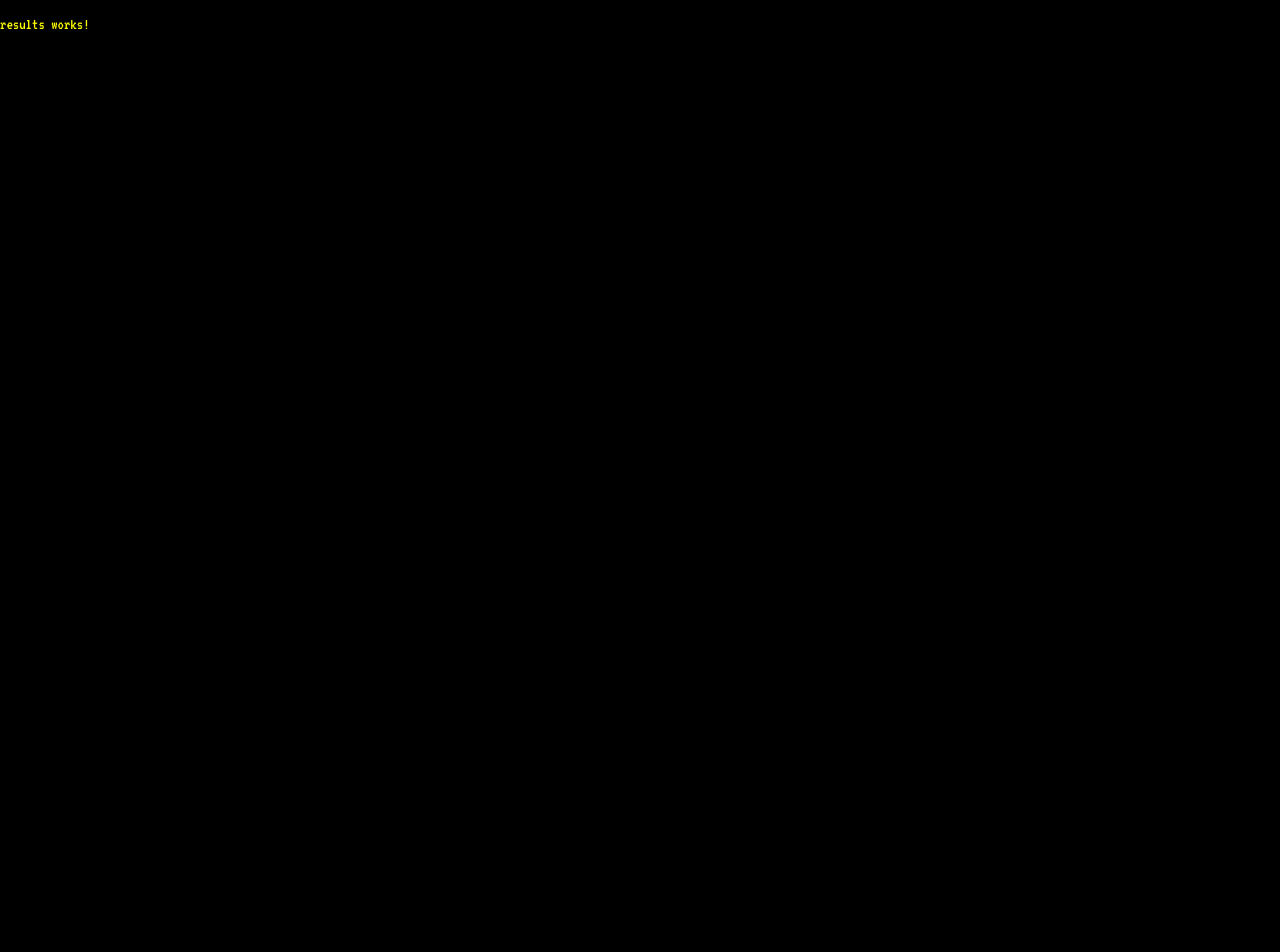
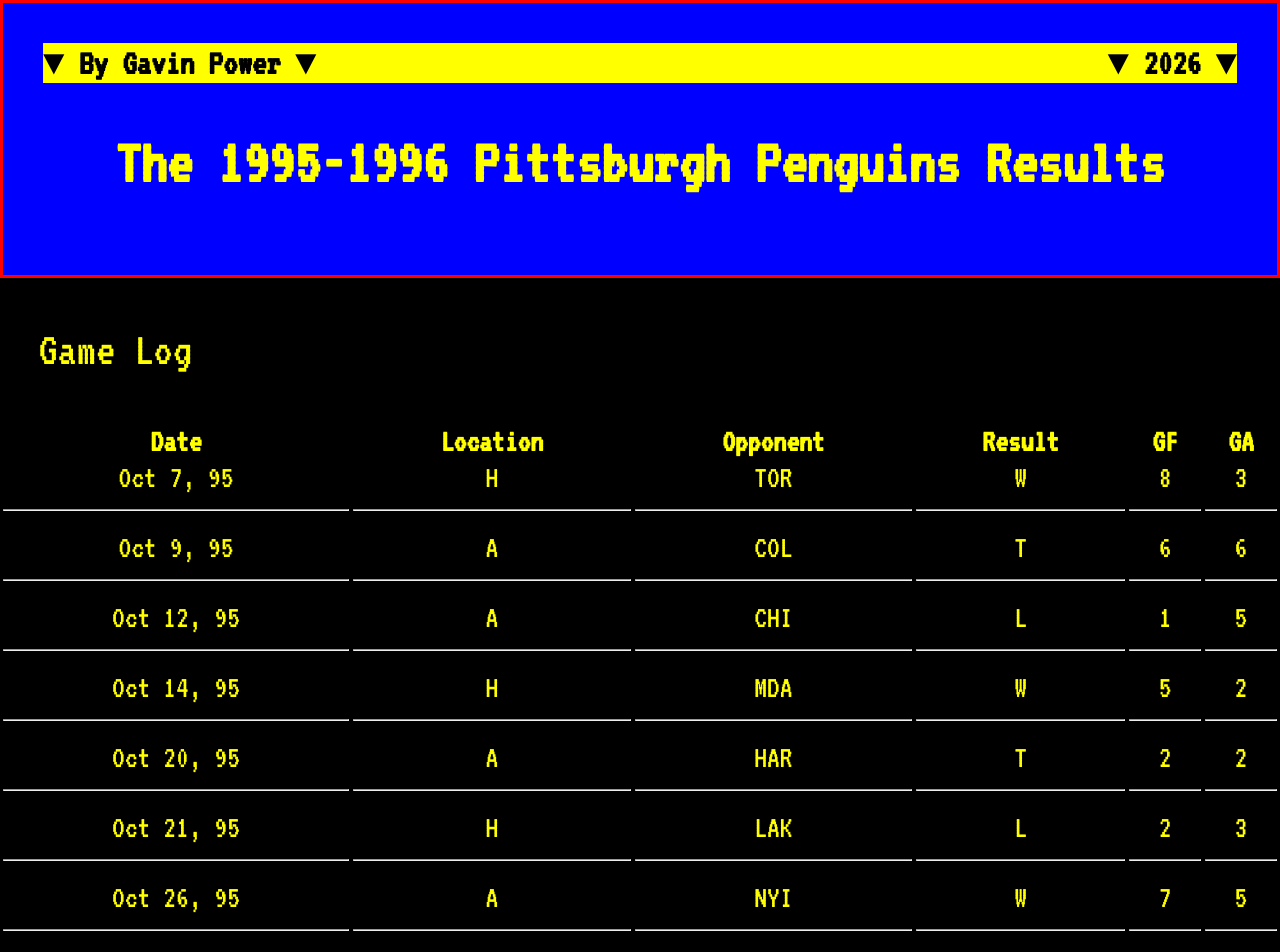
Before and after one commit to powerrgav/96pens, an Angular app: page /results in a window 1280 px wide. Shown: the part 80-1032 px from the top of the page. Before the commit the page ends 800 px from the top, so only its background shows below. Built offline with nearby package versions, Linux system fonts and the light colour scheme.

Commit message:
Add results page and data

```diff
--- /dev/null
+++ b/src/app/results-info.ts
@@ -0,0 +1,8 @@
+export interface ResultsInfo {
+    Date: string;
+    Location: string;
+    Opponent: string;
+    Result: string;
+    GF: number;
+    GA: number;
+}
--- a/src/app/results/results.css
+++ b/src/app/results/results.css
@@ -0,0 +1,31 @@
+table{
+    width: 100%;
+    text-align: center;
+    font-size: 2rem;
+}
+.landingWrapper{
+    background-color: blue;
+    border: 3px solid red;
+    margin-inline:auto;
+    padding: 2.5rem;
+}
+
+.landingHeader{
+    display: flex;
+    background-color: yellow;
+    color: black;
+    font-size: 2.25rem;
+    font-weight: 600;
+    line-height: 2.5rem;
+    justify-content: space-between;
+}
+
+.landingTitle{
+    font-size: 4rem;
+    color: yellow;
+    font-weight: 700;
+    margin-top: 3rem;
+    margin-bottom: 2.5rem;
+    text-align: center;
+    justify-items: center;
+}
--- a/src/app/results/results.html
+++ b/src/app/results/results.html
@@ -1 +1,41 @@
-<p>results works!</p>
+<main>
+    <div class="landingWrapper"><!--Start landing wrapper-->
+        <div class="landingHeader"><!--Start landing header-->
+            <span>▼ By Gavin Power ▼</span>
+            <span>▼ 2026 ▼</span>
+        </div><!--End landing wrapper-->
+        <div class="landingTitle">
+            <span>The 1995-1996 Pittsburgh Penguins Results</span>
+        </div>
+    </div><!--End landing wrapper-->
+
+    <div class="resultsWrapper"><!--Start main game log area-->
+
+        <p style="font-size: 3rem; padding-left: 3%;">Game Log</p>
+
+        <table><!--Start results table-->
+
+            <thead>
+                <tr>
+                    @for (column of displayedResultsColumns; track column){
+                        <th>{{column}}</th>
+                    }
+                </tr>
+            </thead>
+
+            <tbody>
+                @for (result of resultsData; track result.Date){
+                    <tr>
+                        @for (column of displayedResultsColumns; track column){
+                            <td>{{ $any(result)[column]}}<hr></td>
+                        }@empty {
+                    <tr>
+                        <td [attr.colspan]="displayedResultsColumns.length">no results found</td>
+                    </tr>
+                }
+                    </tr>
+                }
+            </tbody>
+        </table>
+    </div>
+</main>
--- a/src/app/results/results.ts
+++ b/src/app/results/results.ts
@@ -1,4 +1,5 @@
 import { Component } from '@angular/core';
+import { ResultsInfo } from '../results-info';
 
 @Component({
   selector: 'app-results',
@@ -9,4 +10,100 @@
 })
 export class Results {
 
+  displayedResultsColumns: string[] = [
+    'Date',
+    'Location',
+    'Opponent',
+    'Result',
+    'GF',
+    'GA',
+  ];
+
+  //data source https://www.hockey-reference.com/teams/PIT/1996_gamelog.html
+  resultsData: ResultsInfo[] = [
+    {Date:'Oct 7, 95', Location:'H', Opponent:'TOR',Result:'W', GF:8, GA:3},
+    {Date:'Oct 9, 95', Location:'A', Opponent:'COL',Result: 'T', GF:6 , GA:6},
+    {Date:'Oct 12, 95' , Location:'A' , Opponent:'CHI' ,Result: 'L', GF:1 , GA:5 },
+    {Date:'Oct 14, 95' , Location:'H' , Opponent:'MDA' ,Result: 'W', GF:5 , GA:2 },
+    {Date:'Oct 20, 95' , Location: 'A', Opponent:'HAR' ,Result: 'T', GF:2 , GA:2 },
+    {Date:'Oct 21, 95' , Location:'H' , Opponent:'LAK' ,Result: 'L', GF:2 , GA:3 },
+    {Date:'Oct 26, 95' , Location:'A' , Opponent:'NYI' ,Result: 'W', GF:7 , GA:5 },
+    {Date:'Oct 28, 95' , Location:'A', Opponent:'NJD' ,Result: 'W', GF:5 , GA:3 },
+    {Date:'Nov 1, 95' , Location:'H' , Opponent:'TBL',Result: 'W', GF:10 , GA:0 },
+    {Date:'Nov 3, 95' , Location:'A' , Opponent:'BUF' ,Result: 'T', GF:3 , GA:3 },
+    {Date: 'Nov 4, 95', Location:'H' , Opponent:'PHI' ,Result: 'W', GF:7 , GA:4 },
+    {Date: 'Nov 8, 95', Location:'A' , Opponent:'OTT' ,Result: 'W', GF:7 , GA:1 },
+    {Date: 'Nov 10, 95', Location:'A' , Opponent:'SJS' ,Result: 'W', GF:9 , GA:1 },
+    {Date:'Nov 11, 95' , Location:'A' , Opponent:'LAK' ,Result: 'L', GF:2 , GA:3 },
+    {Date:'Nov 14, 95' , Location:'H' , Opponent:'DAL' ,Result: 'W', GF:4 , GA:2 },
+    {Date:'Nov 17, 95' , Location:'A' , Opponent:'WSH' ,Result: 'W', GF:3 , GA:2 },
+    {Date:'Nov 18, 95', Location:'H' , Opponent: 'WSH',Result: 'W', GF:3 , GA:0 },
+    {Date:'Nov 21, 95' , Location:'A' , Opponent:'NYR' ,Result: 'L', GF:4 , GA:9 },
+    {Date:'Nov 22, 95' , Location:'H' , Opponent:'NYR' ,Result: 'L', GF:3 , GA:4 },
+    {Date:'Nov 25, 95' , Location:'H' , Opponent:'BUF' ,Result: 'W', GF:5 , GA:3 },
+    {Date: 'Nov 28, 95', Location:'H' , Opponent:'OTT' ,Result: 'W', GF:7 , GA:2 },
+    {Date:'Nov 30, 95' , Location:'A' , Opponent:'BOS' ,Result: 'W', GF:9 , GA:6 },
+    {Date: 'Dec 1, 95', Location:'H' , Opponent:'FLA' ,Result: 'W', GF:2 , GA:1 },
+    {Date:'Dec 3, 95' , Location:'A' , Opponent:'TBL' ,Result: 'W', GF:5 , GA:4 },
+    {Date:'Dec 5, 95' , Location:'A' , Opponent:'NYI' ,Result: 'W', GF:6 , GA:3 },
+    {Date: 'Dec 7, 95', Location:'H' , Opponent: 'MTL',Result: 'W', GF:7 , GA:5 },
+    {Date:'Dec 9, 95' , Location:'H' , Opponent: 'HAR',Result: 'W', GF:6 , GA:0 },
+    {Date:'Dec 13, 95' , Location:'A' , Opponent: 'MDA',Result: 'L', GF:3 , GA:6 },
+    {Date:'Dec 15, 95' , Location:'A' , Opponent: 'DAL',Result: 'W', GF:5 , GA:1 },
+    {Date:'Dec 17, 95' , Location:'A' , Opponent: 'PHI',Result: 'L', GF:5 , GA:6 },
+    {Date:'Dec 19, 95' , Location:'H' , Opponent: 'CGY',Result: 'W', GF:7 , GA:1 },
+    {Date:'Dec 22, 95' , Location:'H' , Opponent:'MTL' ,Result: 'L', GF:2 , GA:4 },
+    {Date:'Dec 23, 95' , Location:'A' , Opponent: 'MTL',Result: 'L', GF:0 , GA:1 },
+    {Date:'Dec 26, 95' , Location:'H' , Opponent: 'BUF',Result: 'W', GF:6 , GA:3 },
+    {Date:'Dec 28, 95' , Location:'H' , Opponent:'HAR' ,Result: 'W', GF:9 , GA:4 },
+    {Date:'Dec 30, 95' , Location:'H' , Opponent:'FLA' ,Result: 'W', GF:6 , GA:5 },
+    {Date:'Jan 1, 96' , Location:'A' , Opponent:'WSH' ,Result: 'L', GF:2 , GA:4 },
+    {Date:'Jan 3, 96' , Location:'H' , Opponent:'OTT' ,Result: 'W', GF:3 , GA:1 },
+    {Date:'Jan 5, 96' , Location:'H' , Opponent:'DET' ,Result: 'W', GF:5 , GA:2 },
+    {Date:'Jan 6, 96' , Location:'A' , Opponent: 'STL',Result: 'L', GF:2 , GA:3 },
+    {Date:'Jan 8, 96' , Location:'H' , Opponent:'VAN' ,Result: 'W', GF:8 , GA:5 },
+    {Date:'Jan 12, 96' , Location:'H' , Opponent:'MTL' ,Result: 'L', GF:5 , GA:6 },
+    {Date:'Jan 13, 96' , Location:'H' , Opponent:'SJS' ,Result: 'L', GF:8 , GA:10 },
+    {Date:'Jan 16, 96' , Location:'H' , Opponent:'COL' ,Result: 'L', GF:2 , GA:5 },
+    {Date:'Jan 17, 96' , Location:'A' , Opponent:'BUF' ,Result: 'W', GF:1 , GA:0 },
+    {Date:'Jan 22, 96' , Location:'H' , Opponent:'BOS' ,Result: 'W', GF:7 , GA:6 },
+    {Date:'Jan 24, 96' , Location:'A' , Opponent:'OTT' ,Result: 'W', GF:4 , GA:3 },
+    {Date:'Jan 27, 96' , Location:'H' , Opponent:'PHI' ,Result: 'W', GF:7 , GA:4 },
+    {Date:'Jan 29, 96' , Location:'A' , Opponent:'FLA' ,Result: 'L', GF:1 , GA:2 },
+    {Date:'Jan 31, 96' , Location:'A', Opponent:'TBL' ,Result: 'L', GF:1 , GA:4},
+    {Date:'Feb 3, 96' , Location:'A' , Opponent:'DET' ,Result: 'L', GF:0 , GA:3 },
+    {Date: 'Feb 6, 96', Location:'H' , Opponent:'BOS' ,Result: 'W', GF:6 , GA:5 },
+    {Date:'Feb 7, 96' , Location:'A' , Opponent:'NJD' ,Result: 'T', GF:1 , GA: 1},
+    {Date:'Feb 10, 96' , Location:'H' , Opponent:'CHI' ,Result: 'W', GF:6 , GA: 3},
+    {Date:'Feb 12, 96' , Location:'A' , Opponent:'TOR' ,Result: 'L', GF:1 , GA: 4},
+    {Date:'Feb 16, 96' , Location:'A' , Opponent:'WIN' ,Result: 'W', GF:1, GA:0 },
+    {Date:'Feb 18, 96' , Location:'H' , Opponent:'NYR' ,Result: 'W', GF:4 , GA:3 },
+    {Date:'Feb 21, 96' , Location:'A' , Opponent:'BUF' ,Result: 'L', GF:3 , GA:6 },
+    {Date:'Feb 23, 96' , Location:'H' , Opponent:'HAR' ,Result: 'W', GF:5 , GA:4 },
+    {Date:'Feb 24, 96' , Location:'A' , Opponent:'MTL' ,Result: 'L', GF:3 , GA:7 },
+    {Date: 'Feb 27, 96', Location:'A' , Opponent:'VAN' ,Result: 'W', GF:7 , GA:4 },
+    {Date:'Feb 29, 96' , Location:'A' , Opponent:'CGY' ,Result: 'L', GF:3 , GA:7 },
+    {Date:'Mar 1, 96' , Location:'A' , Opponent:'EDM' ,Result: 'W', GF:5 , GA:4 },
+    {Date:'Mar 5, 96' , Location:'H' , Opponent:'WIN' ,Result: 'W', GF:9 , GA:4 },
+    {Date:'Mar 7, 96' , Location:'H' , Opponent:'OTT' ,Result: 'W', GF:5 , GA:1 },
+    {Date:'Mar 9, 96' , Location:'H' , Opponent:'NJD' ,Result: 'L', GF:3 , GA:4 },
+    {Date:'Mar 13, 96' , Location:'A' , Opponent:'HAR' ,Result: 'L', GF:2 , GA:3 },
+    {Date:'Mar 14, 96' , Location:'A' , Opponent:'BOS' ,Result: 'L', GF:2 , GA:4 },
+    {Date:'Mar 16, 96' , Location:'H' , Opponent:'NYI' ,Result: 'W', GF:4 , GA:2 },
+    {Date:'Mar 21, 96' , Location:'H' , Opponent:'EDM' ,Result: 'W', GF:5 , GA:4 },
+    {Date:'Mar 23, 96' , Location:'H' , Opponent:'BUF' ,Result: 'L', GF:5 , GA:7 },
+    {Date:'Mar 24, 96' , Location:'A' , Opponent:'NYR' ,Result: 'W', GF:8 , GA:2 },
+    {Date: 'Mar 26, 96', Location:'H' , Opponent:'STL' ,Result: 'W', GF:8 , GA:4 },
+    {Date:'Mar 28, 96' , Location:'A' , Opponent:'FLA' ,Result: 'W', GF:3 , GA:2 },
+    {Date:'Mar 30, 96' , Location:'H' , Opponent:'NJD' ,Result: 'W', GF:2 , GA:1 },
+    {Date:'Mar 31, 96' , Location:'A' , Opponent:'PHI' ,Result: 'L', GF:1 , GA:4 },
+    {Date:'Apr 4, 96' , Location:'H' , Opponent:'WSH' ,Result: 'W', GF:4 , GA:2 },
+    {Date:'Apr 6, 96', Location:'H' , Opponent:'TBL' ,Result: 'W', GF: 2, GA:1 },
+    {Date:'Apr 8, 96' , Location:'A' , Opponent:'HAR' ,Result: 'L', GF: 4, GA:5 },
+    {Date:'Apr 10, 96' , Location:'H' , Opponent:'NYI' ,Result: 'L', GF:2 , GA:6 },
+    {Date:'Apr 11, 96' , Location:'A' , Opponent:'OTT' ,Result: 'W', GF:5 , GA:3 },
+    {Date:'Apr 14, 96' , Location:'A' , Opponent:'BOS' ,Result: 'L', GF:5 , GA:6 },
+
+  ]
+
 }
```
